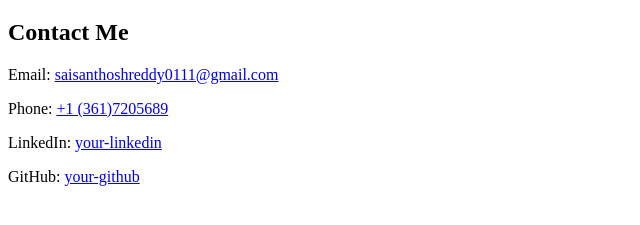
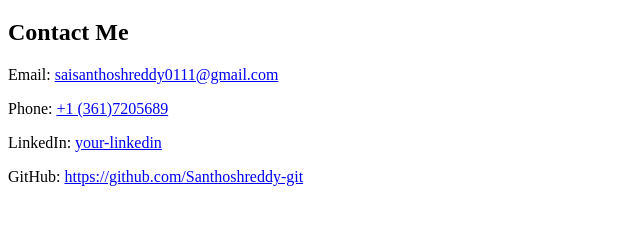
Before and after one commit to Santhoshreddy-git/MyPortfolio, a plain HTML site: page index.html in a window 1280 px wide. Shown: the part 87-312 px from the top of the page, without its empty margins (0-640 px from the left). Drawn offline with Linux system fonts and the light colour scheme.

Commit message:
index.html

```diff
--- a/index.html
+++ b/index.html
@@ -15,7 +15,7 @@ index.html
     <p>Email: <a href="saisanthoshreddy0111@gmail.com">saisanthoshreddy0111@gmail.com</a></p>
     <p>Phone: <a href="tel:+13617205689">+1 (361)7205689</a></p>
     <p>LinkedIn: <a href="https://www.linkedin.com/in/sai-santhosh-reddy-katamreddy/" target="https://www.linkedin.com/in/sai-santhosh-reddy-katamreddy/">your-linkedin</a></p>
-    <p>GitHub: <a href="https://github.com/your-github" target="_blank">your-github</a></p>
+    <p>GitHub: <a href="https://github.com/your-github" target="_blank">https://github.com/Santhoshreddy-git</a></p>
   </section>
 </body>
 </html>
```
